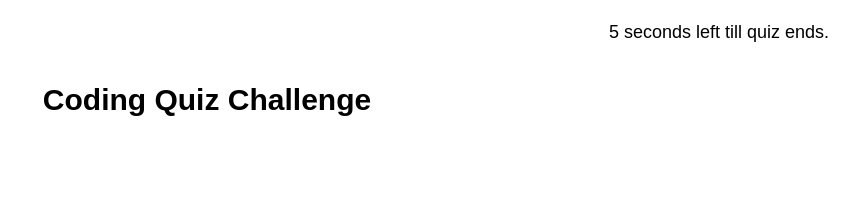
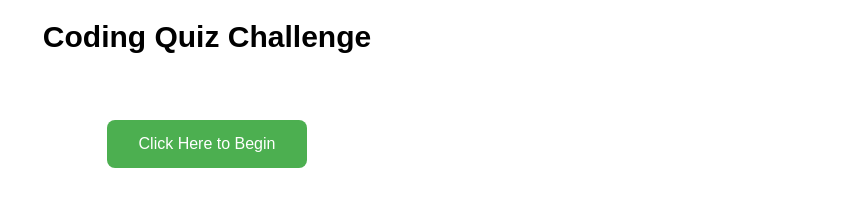
Before and after one commit to MRAx09/homework-4, a plain HTML site: page index.html in a window 1280 px wide. Shown: the whole page, without its empty margins (433-1280 px from the left). Drawn offline with Linux system fonts and the light colour scheme.

Commit message:
Added code

```diff
--- a/index.html
+++ b/index.html
@@ -9,11 +9,11 @@
 </head>
 <body>
     <div class="container">
-        <h1 class="time" id="time"></h1>
+        <h1 class="text">Coding Quiz Challenge</h1>
+        </div>
+    <button onclick="setTime()" class = "button">Click Here to Begin</button>
+    <script src="script.js"></script>
+    <h1 class="time" id="time"></h1>
         <div id="main">
-        <p class="text">Coding Quiz Challenge</p>
-        </div>
-
-    <script src="script.js"></script>
 </body>
 </html>
--- a/style.css
+++ b/style.css
@@ -13,6 +13,24 @@
     text-align: center;
     font-size: 30px;
     font-weight: bold;
+  }
+
+  .button {
+    background-color: #4CAF50; /* Green */
+    border: none;
+    border-radius: 8px;
+    color: white;
+    padding: 15px 32px;
+    text-align: center;
+    text-decoration: none;
+    display: block;
+    margin-left: auto;
+    margin-right: auto;
+    font-size: 16px;
+  }
+
+  .button:hover {
+    box-shadow: 0 12px 16px 0 rgba(0,0,0,0.24), 0 17px 50px 0 rgba(0,0,0,0.19);
   }
 
   #main {
```
